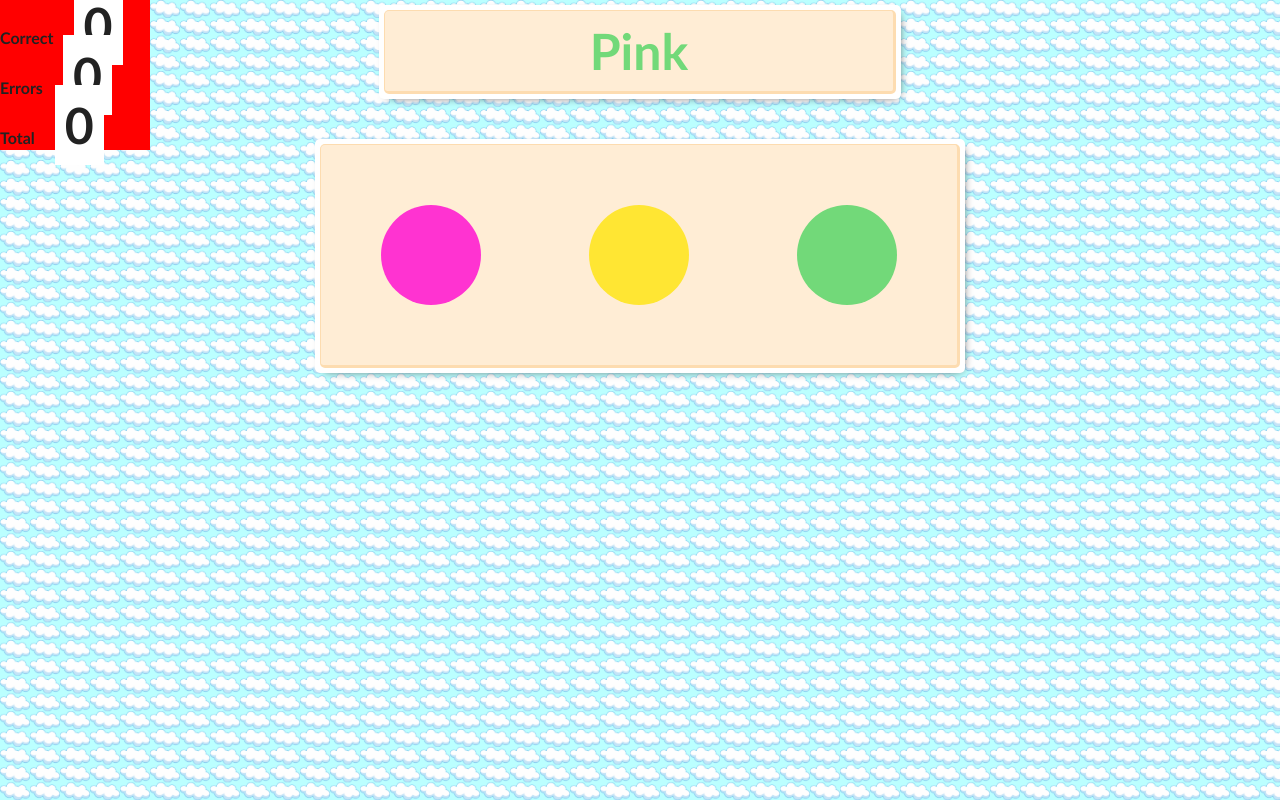
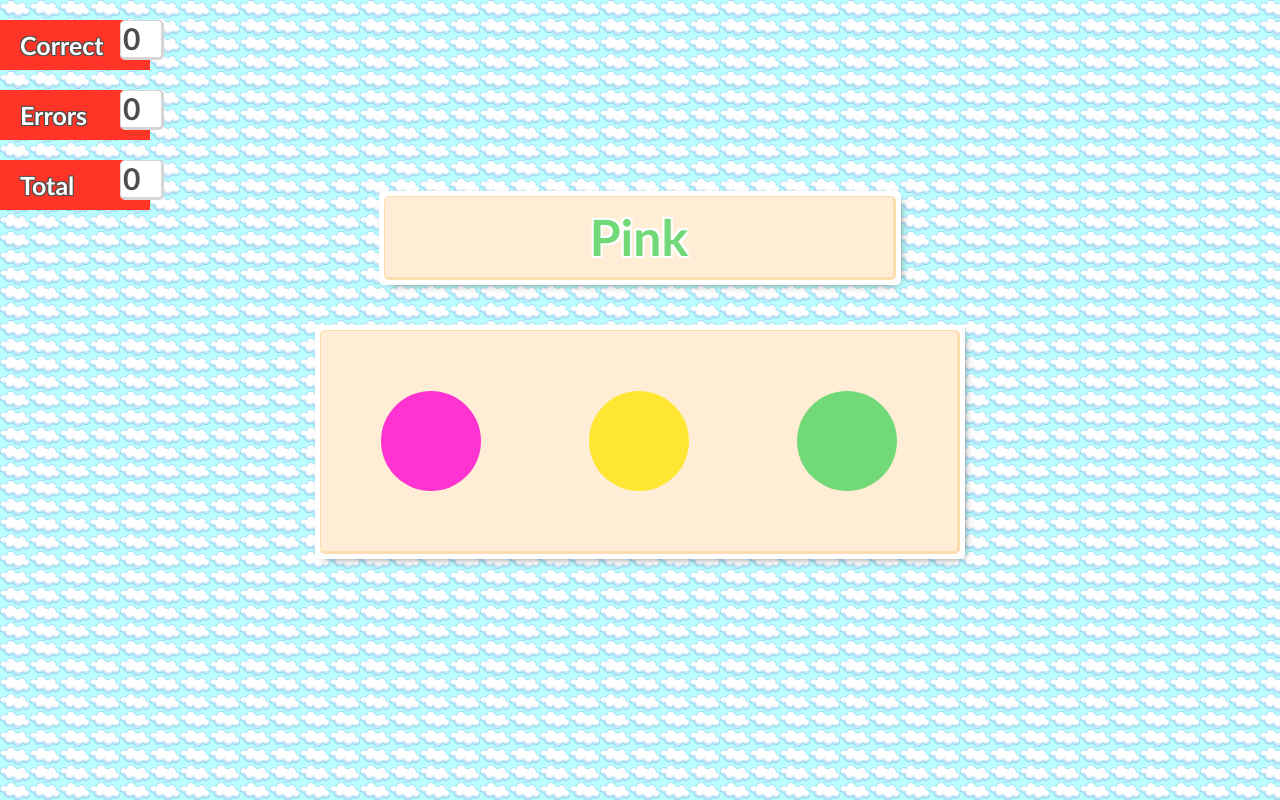
Before and after one commit to Marieerin/pink-yellow-green, a React (Create React App) app: page / in a window 1280 px wide. Built offline with nearby package versions, Linux system fonts and the light colour scheme.

Commit message:
updated styling

```diff
--- a/src/App.css
+++ b/src/App.css
@@ -14,35 +14,62 @@ html {
   font-family: "Trebuchet MS", Helvetica, sans-serif;
   font-weight: bold;
   text-transform: capitalize;
+
+  display: flex;
+  justify-content: center;
+  align-items: center;
+  height: 100vh;
 }
 #counter {
   position: absolute;
   top: 0;
   left: 0;
 }
+h3 {
+  color: white;
+  text-shadow:
+   -1px -1px 0 #4d4d4d,
+    1px -1px 0 #4d4d4d,
+    -1px 1px 0 #4d4d4d,
+     1px 1px 0 #4d4d4d;
+}
 .score {
+  display: flex;
+  position: relative;
+  justify-content: space-between;
+  align-items: center;
   width: 150px;
-  background-color: red;
+  height: 50px;
+  margin: 20px 0;
+  padding: 5px 20px;
+  background-color: rgb(255, 52, 38);
+  font-size: 25px;
 }
 .score span {
-  background-color: #fff;
-  padding: 10px;
+  position: absolute;
+  width: 44px;
+  height: 40px;
+  left: 100px;
+  top: 0;
+  background:#fff;
+  color: #4d4d4d;
+  border-radius: 5px;
+  border: 2px solid rgb(213, 213, 213);
+  border-width: 1px 3px 3px 1px;
+  padding: 2px;
   margin-left: 20px;
-  width: 50px;
-
+  display: inline-block;
+  font-size: 30px;
 }
-
 .shape {
   border-radius: 50%;
   height: 100px;
   width: 100px;
 }
-
 #wordBox, #shapeBox, #App {
   display: flex;
   align-items: center;
 }
-
 #App {
   padding: 10px;
   height: 100%;
@@ -52,12 +79,17 @@ html {
 }
 #shapeBox,
 #wordBox {
-  position: relative;
   background:#ffedd5;
   border-radius: 5px;
   border: 2px solid #fddcb0;
   border-width: 1px 3px 3px 1px;
   box-shadow: 5px 5px 0 #fff, -5px -5px 0 #fff, 5px -5px 0 #fff, -5px 5px 0 #fff, 3px 3px 10px #524d4d;
+  text-shadow:
+    -2px -2px 0 #fff,
+    2px -2px 0 #fff,
+    -2px 2px 0 #fff,
+    2px 2px 0 #fff;
+  font-size: 50px;
 }
 #shapeBox {
   width: 50vw;
@@ -66,13 +98,8 @@ html {
   display: flex;
   justify-content: space-between;
 }
-
 #wordBox {
   justify-content: center;
   width: 40vw;
   padding: 15px;
 }
-
-span {
-  font-size: 50px;
-}
--- a/src/Counter.js
+++ b/src/Counter.js
@@ -4,19 +4,25 @@ const Counter = (props) => {
     return(
         <div id="counter">
             <div className="score">
-                Correct
+                <h3>
+                    Correct
+                </h3>
                 <span>
                     {props.wins}
                 </span>
             </div>
             <div className="score">
-                Errors
+                <h3>
+                    Errors
+                </h3>
                 <span>
                     {props.loss}
                 </span>
             </div>
             <div className="score">
-                Total
+                <h3>
+                    Total
+                </h3>
                 <span>
                     {props.total}
                 </span>
```
